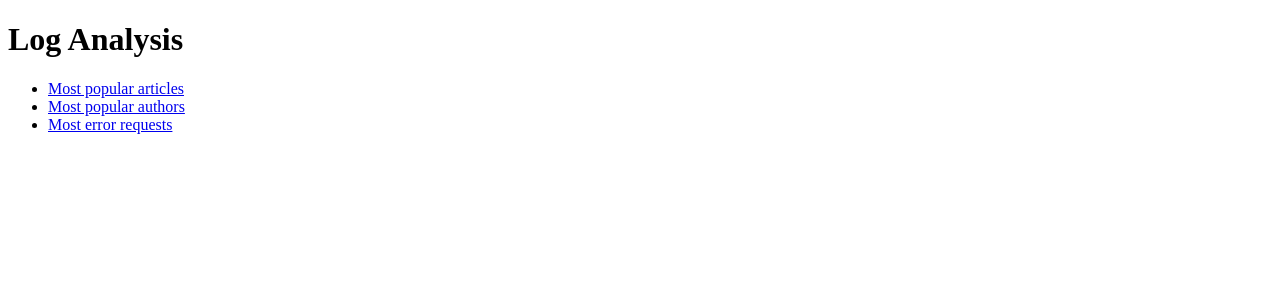
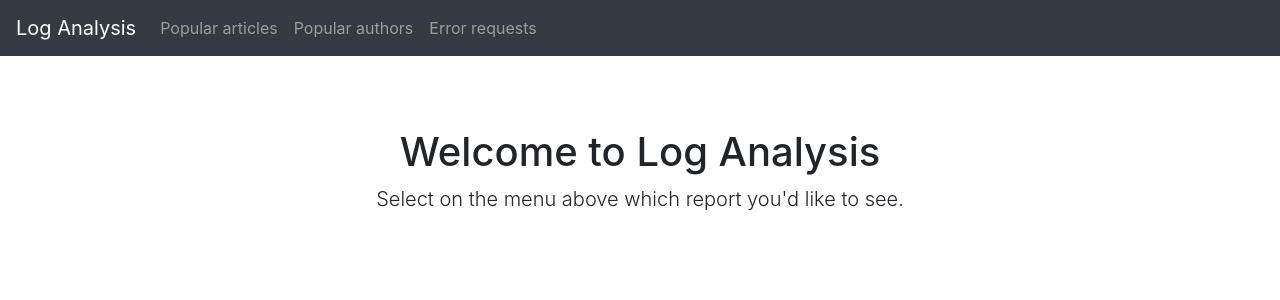
Before and after one commit to charlesferreira/fsnd-log-analysis, a Flask app: page / in a window 1280 px wide. Shown: the top 300 px of the page. Run offline with Flask 2, Linux system fonts and the light colour scheme; some libraries are stand-ins or nearby versions.

Commit message:
Update HTML base template

```diff
--- a/templates/index.html
+++ b/templates/index.html
@@ -1,18 +1,44 @@
 <!DOCTYPE html>
 <html>
-  <head>
+
+<head>
+    <meta charset="utf-8">
+    <meta name="viewport" content="width=device-width, initial-scale=1, shrink-to-fit=no">
     {% if title %}
-    <title>{{ title }} - Log Analysis</title>
+    <title>{{ title }} &mdash; Log Analysis</title>
     {% else %}
     <title>Log Analysis</title>
     {% endif %}
-  </head>
-  <body>
-    <h1>Log Analysis</h1>
-    <ul>
-        <li><a href="#">Most popular articles</a></li>
-        <li><a href="#">Most popular authors</a></li>
-        <li><a href="#">Most error requests</a></li>
+    <link rel="stylesheet" href="{{ url_for('static', filename='css/bootstrap.min.css') }}">
+    <link rel="stylesheet" href="{{ url_for('static', filename='css/app.css') }}">
+</head>
+
+<body>
+<nav class="navbar navbar-expand navbar-dark bg-dark fixed-top">
+    <a href="/" class="navbar-brand">Log Analysis</a>
+    <div class="collapse navbar-collapse">
+    <ul class="navbar-nav mr-auto">
+        <li class="nav-item {% if request.path == '/articles' %} active {% endif %}">
+            <a class="nav-link" href="articles">Popular articles</a>
+        </li>
+        <li class="nav-item {% if request.path == '/authors' %} active {% endif %}">
+            <a class="nav-link" href="authors">Popular authors</a>
+        </li>
+        <li class="nav-item {% if request.path == '/errors' %} active {% endif %}">
+            <a class="nav-link" href="errors">Error requests</a>
+        </li>
     </ul>
-  </body>
+    </div>
+</nav>
+
+<main class="container" id="main">
+    {% block report %}
+    <h1>Welcome to Log Analysis</h1>
+    <p class="lead">
+        Select on the menu above which report you'd like to see.
+    </p>
+    {% endblock %}
+</main>
+
+</body>
 </html>
```
Also changed, not shown: templates/report.html (added, +28 -0 lines).
